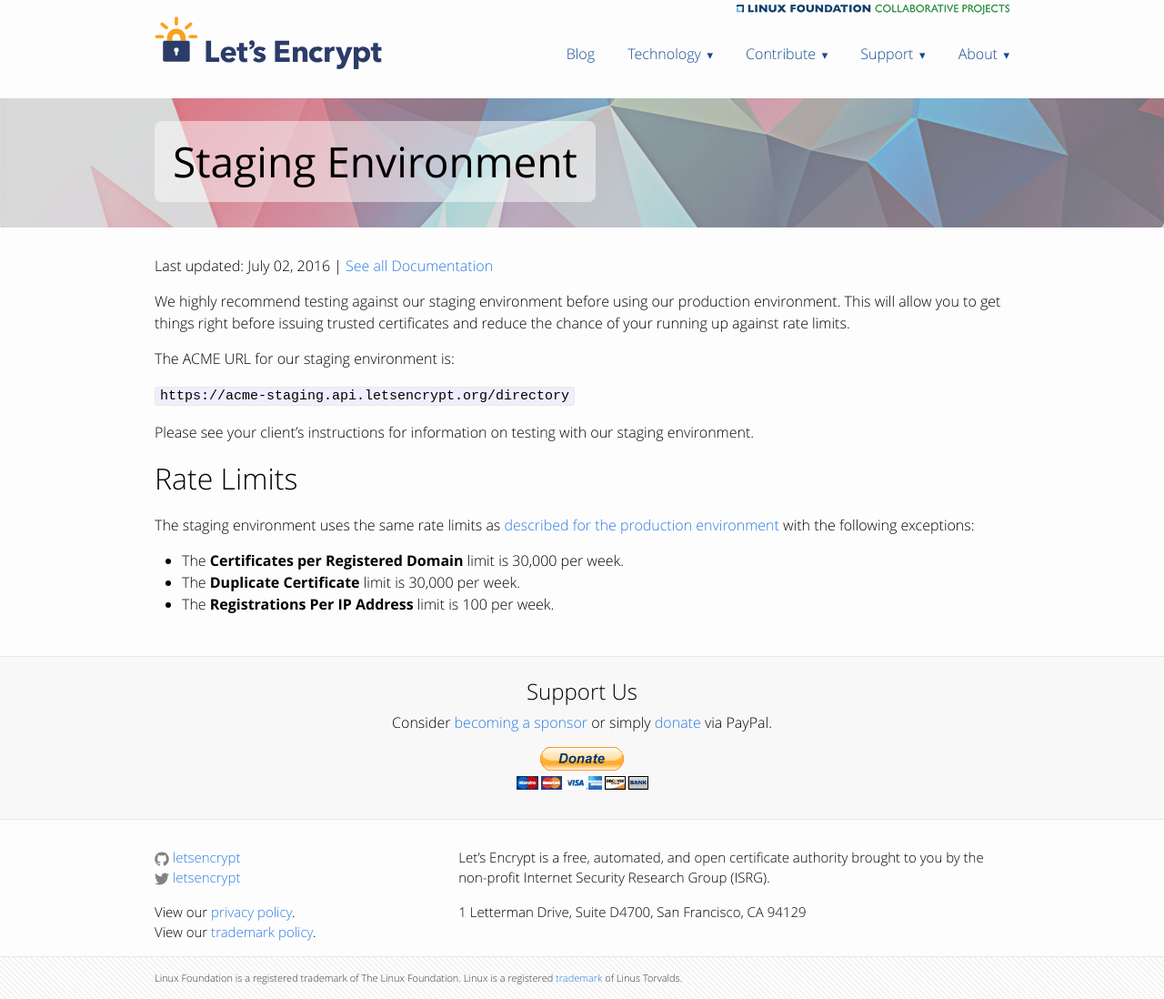
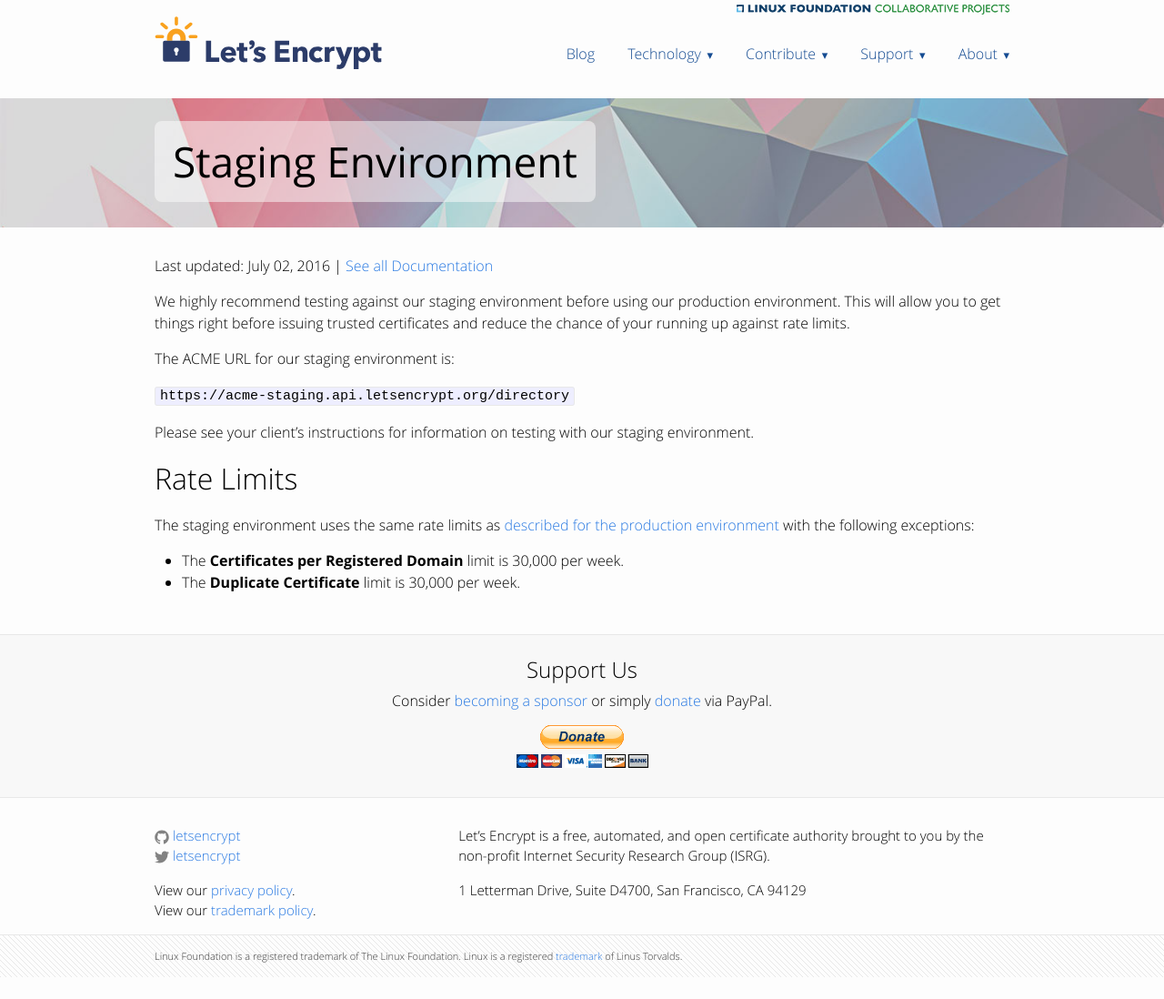
Before and after one commit to snowman1120/website, a Jekyll site: the page built from docs/staging-environment.md, in a window 1280 px wide. Shown: the whole page at 91% size. Built offline with Jekyll 4.4.1, drawn with Linux system fonts in a browser that asks for light colours; after the commit the page ends 1074 px from its top, so only the background shows below that.

Commit message:
Remove RegPerIP staging limit. (#55)
Previously the Registrations Per IP Address limit differed from
production and so was described on the staging environment page. Since
the staging limit has been changed to match production this page needs
to be updated to remove the old staging reg per IP limit.

```diff
--- a/docs/staging-environment.md
+++ b/docs/staging-environment.md
@@ -22,4 +22,3 @@ The staging environment uses the same rate limits as [described for the producti
 
 * The **Certificates per Registered Domain** limit is 30,000 per week.
 * The **Duplicate Certificate** limit is 30,000 per week.
-* The **Registrations Per IP Address** limit is 100 per week.
```
